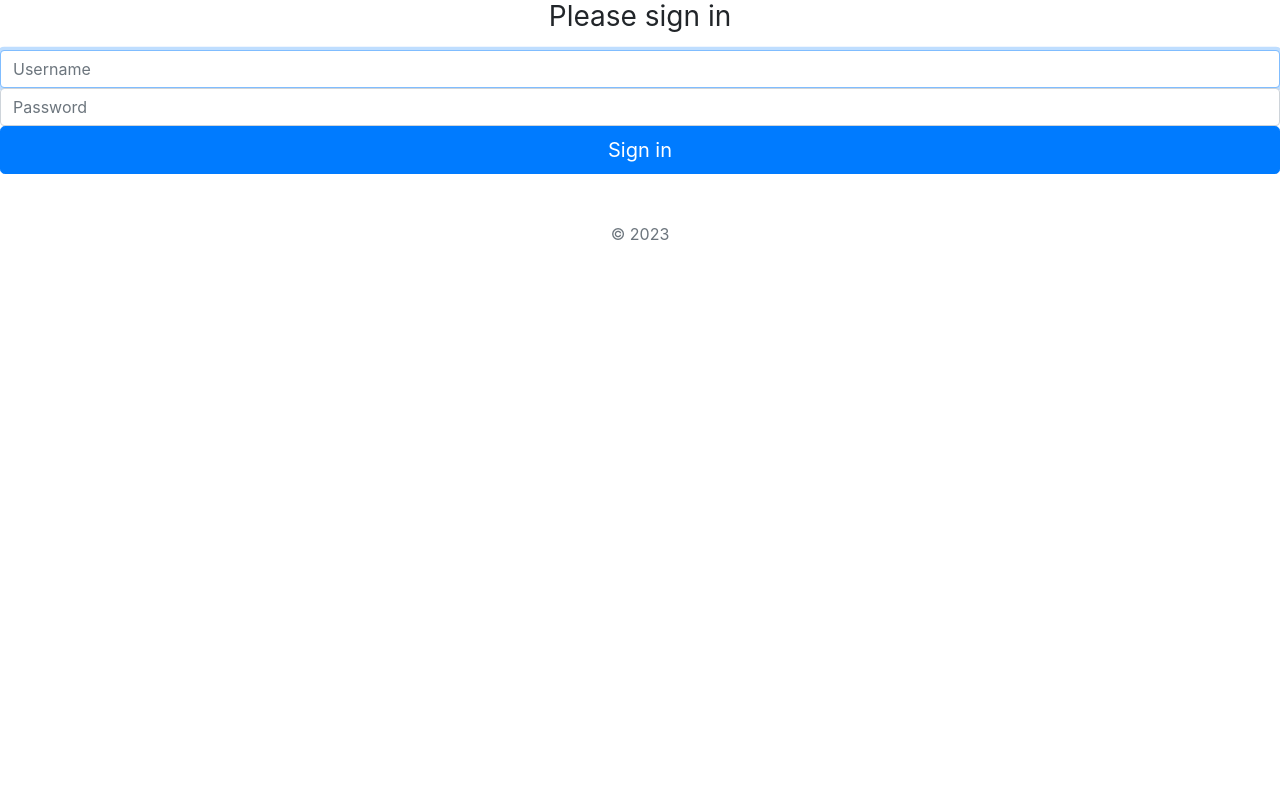
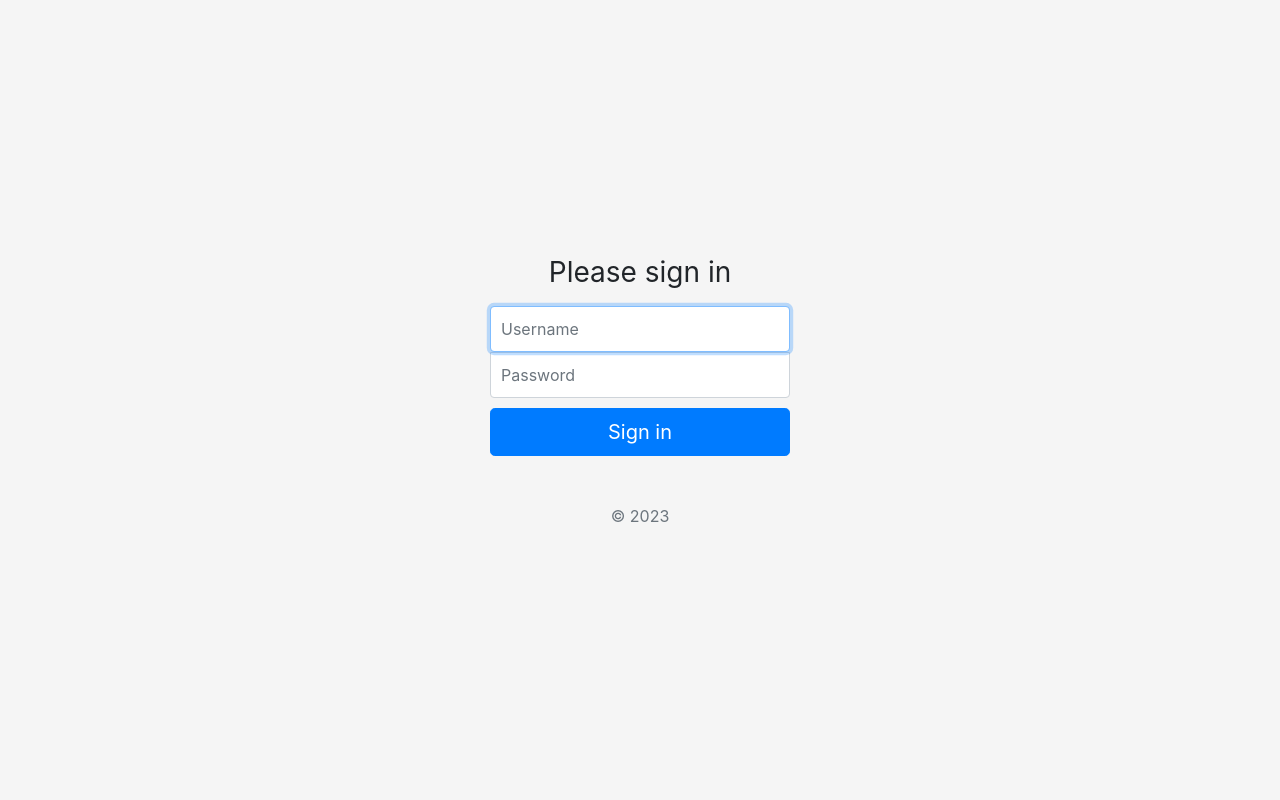
Before and after one commit to suuu0122/django-sns, a Django app: page /signup/ in a window 1280 px wide. Run offline with Django 4.2, Linux system fonts and the light colour scheme; some libraries are stand-ins or nearby versions.

Commit message:
added css

```diff
--- /dev/null
+++ b/sns_app/static/sns_app/css/style.css
@@ -0,0 +1,42 @@
+html,
+body {
+	height: 100%;
+}
+
+body {
+	display: flex;
+	align-items: center;
+	padding-top: 40px;
+	padding-bottom: 40px;
+	background-color: #f5f5f5;
+}
+
+.form-signin {
+	width: 100%;
+	max-width: 330px;
+	padding: 15px;
+	margin: auto;
+}
+.form-signin .checkbox {
+	font-weight: 400;
+}
+.form-signin .form-control {
+	position: relative;
+	box-sizing: border-box;
+	height: auto;
+	padding: 10px;
+	font-size: 16px;
+}
+.form-signin .form-control:focus {
+	z-index: 2;
+}
+.form-signin input[type="email"] {
+	margin-bottom: -1px;
+	border-bottom-right-radius: 0;
+	border-bottom-left-radius: 0;
+}
+.form-signin input[type="password"] {
+	margin-bottom: 10px;
+	border-top-left-radius: 0;
+	border-top-right-radius: 0;
+}
--- a/sns_app/templates/sns_app/base.html
+++ b/sns_app/templates/sns_app/base.html
@@ -7,6 +7,9 @@
 
     <!-- Bootstrap CSS -->
     <link rel="stylesheet" href="https://stackpath.bootstrapcdn.com/bootstrap/4.5.0/css/bootstrap.min.css" integrity="sha384-9aIt2nRpC12Uk9gS9baDl411NQApFmC26EwAOH8WgZl5MYYxFfc+NcPb1dKGj7Sk" crossorigin="anonymous">
+
+    {% block customcss %}
+    {% endblock customcss %}
 
     <title>SNS</title>
 </head>
--- a/sns_app/templates/sns_app/signup.html
+++ b/sns_app/templates/sns_app/signup.html
@@ -1,4 +1,11 @@
 {% extends "sns_app/base.html" %}
+{% load static %}
+
+
+{% block customcss %}
+<link rel="stylesheet" type="text/css" href="{% static 'sns_app/css/style.css' %}">
+{% endblock customcss %}
+
 
 {% block content %}
 
```
Also changed, not shown: sns_app/templates/sns_app/signin.html (+7 -0 lines).
